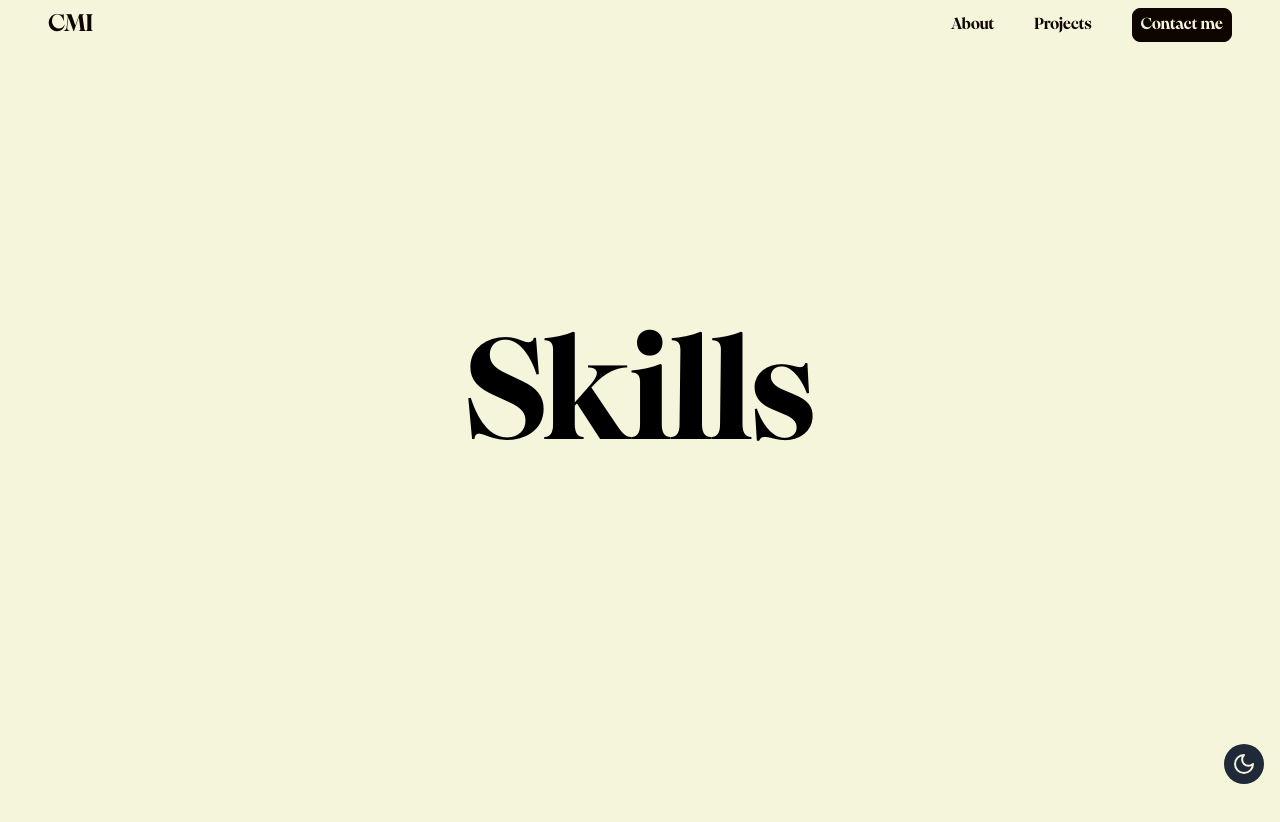
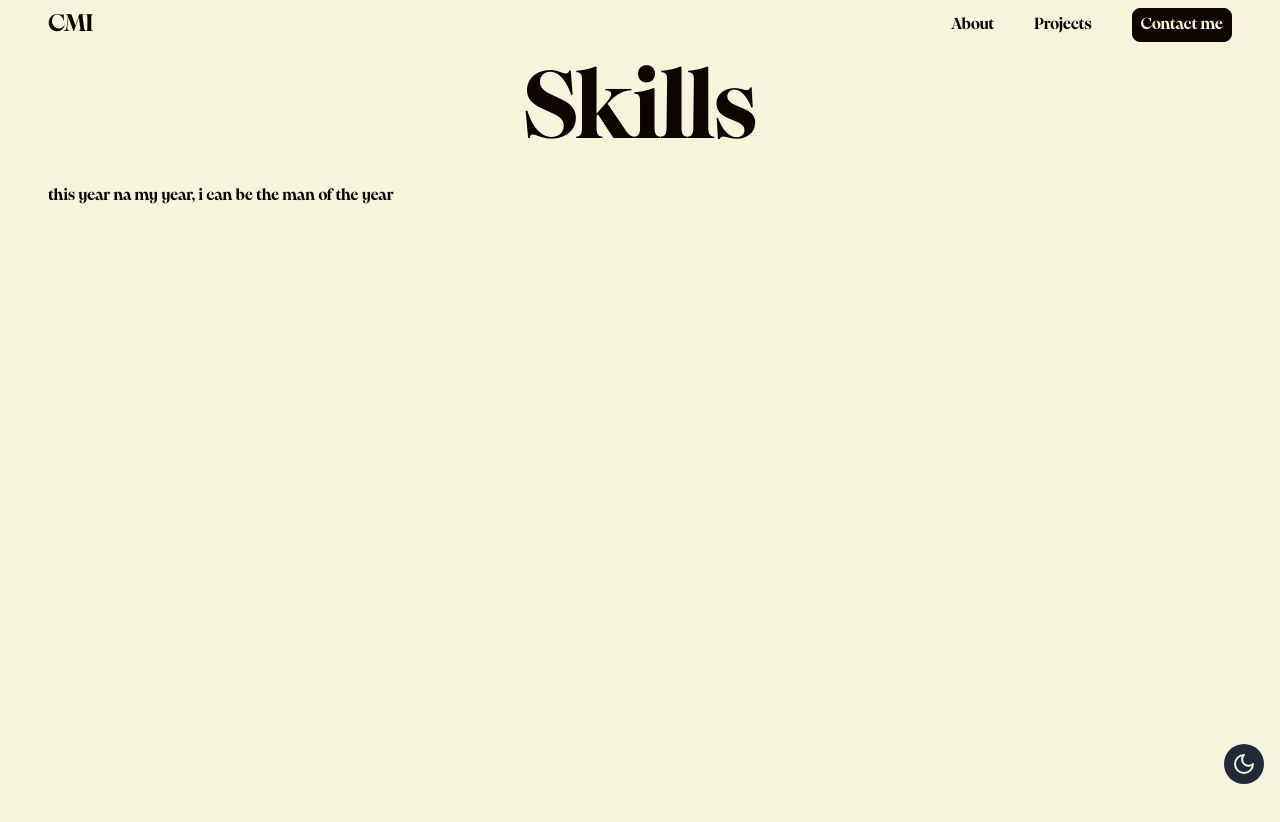
Before and after one commit to CMI-James/main-portfolio, a Next.js app: page /skills in a window 1280 px wide. Shown: the top 822 px of the page. Before the commit the page ends 800 px from the top, so only its background shows below. Built offline with nearby package versions, Linux system fonts and the light colour scheme.

Commit message:
feat: added some components

```diff
--- a/src/pages/skills.jsx
+++ b/src/pages/skills.jsx
@@ -1,12 +1,11 @@
+import Skills from "@/components/Skills";
 import Transition from "@/components/ui/Transition";
 import React from "react";
 
 const Services = () => {
   return (
     <Transition>
-      <div className="flex justify-center flex-col items-center h-screen w-full">
-        <p className="text-title">Skills</p>
-      </div>
+    <Skills/>
       </Transition>
   );
 };
```
